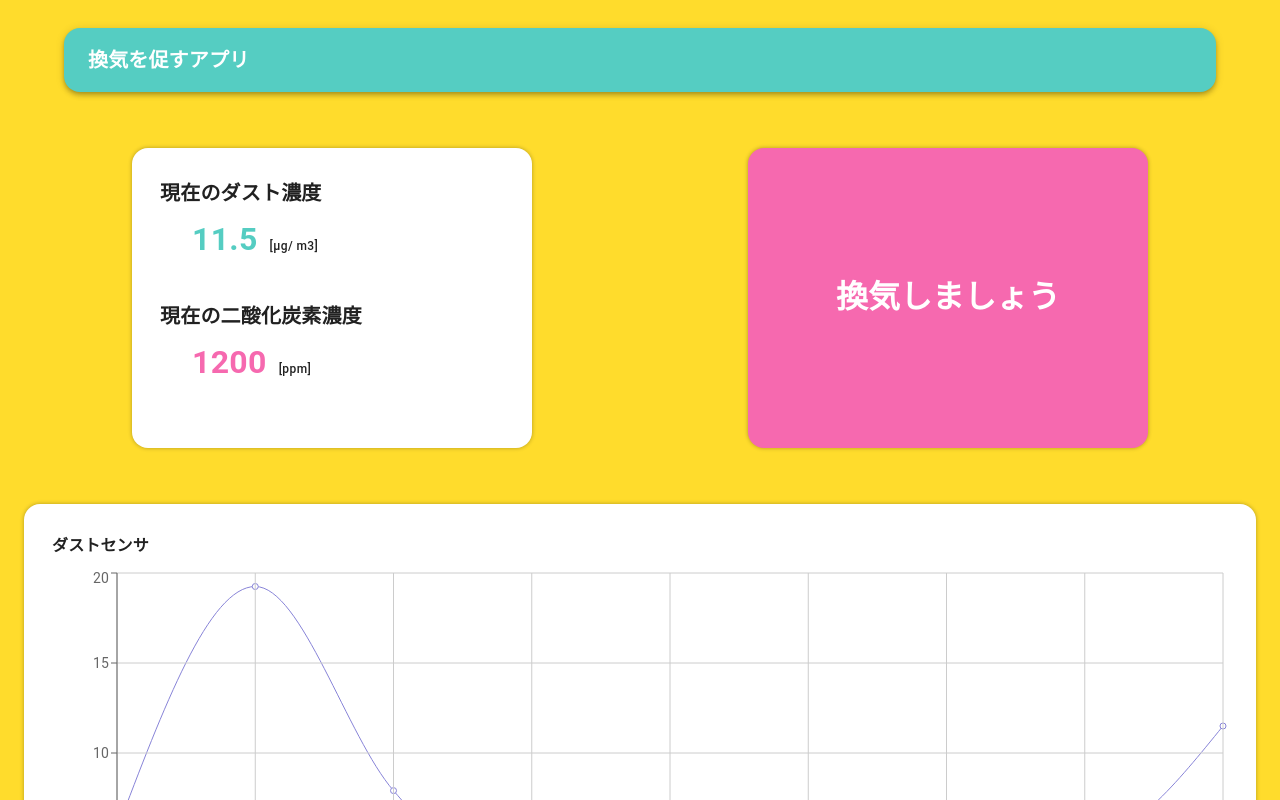
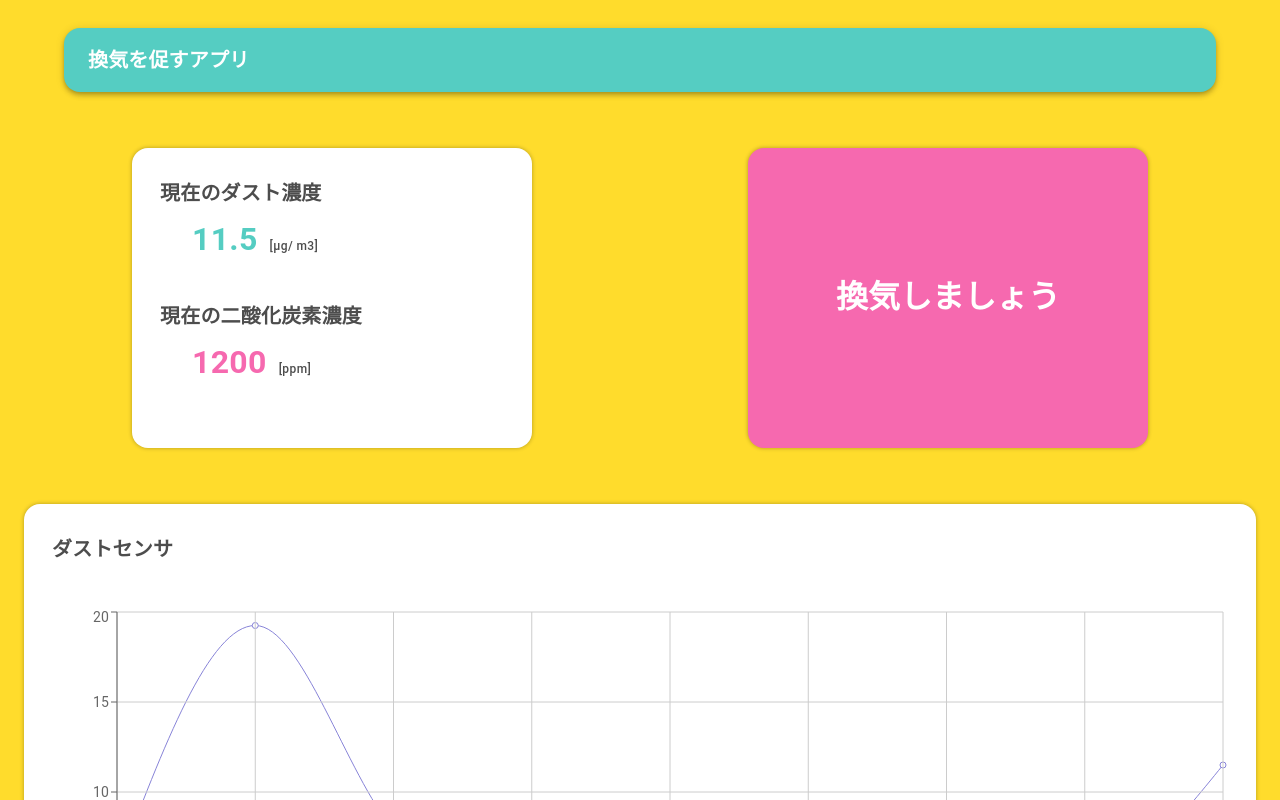
Before and after one commit to tomo-taku/team1, a Next.js app in the folder next-app/: page / in a window 1280 px wide. Shown: the top 800 px of the page. Built offline with nearby package versions, Linux system fonts and the light colour scheme.

Commit message:
Update: 文字色等の変更 (#2)

```diff
--- a/next-app/src/organisms/ConditionPanel/index.tsx
+++ b/next-app/src/organisms/ConditionPanel/index.tsx
@@ -46,6 +46,7 @@ const PanelContainer = styled(Box)`
 const Title = styled(Typography)`
     font-weight: bold;
     font-size: 20px;
+    color: #4d4d4d;
 `
 
 const Numeric = styled(Typography)`
@@ -58,6 +59,7 @@ const Numeric = styled(Typography)`
 const Unit = styled(Typography)`
     font-weight: 500;
     margin-left: 1em;
+    color: #4d4d4d;
 `
 
 export default ConditionPanel
--- a/next-app/src/templates/Top/index.tsx
+++ b/next-app/src/templates/Top/index.tsx
@@ -68,8 +68,10 @@ const Top: React.FC = () => {
 }
 
 const GraphTitle = styled(Typography)`
-    margin-bottom: 8px;
+    margin-bottom: 2em;
     font-weight: bold;
+    font-size: 20px;
+    color: #4d4d4d;
 `
 
 const GraphBox = styled(Box)`
```
